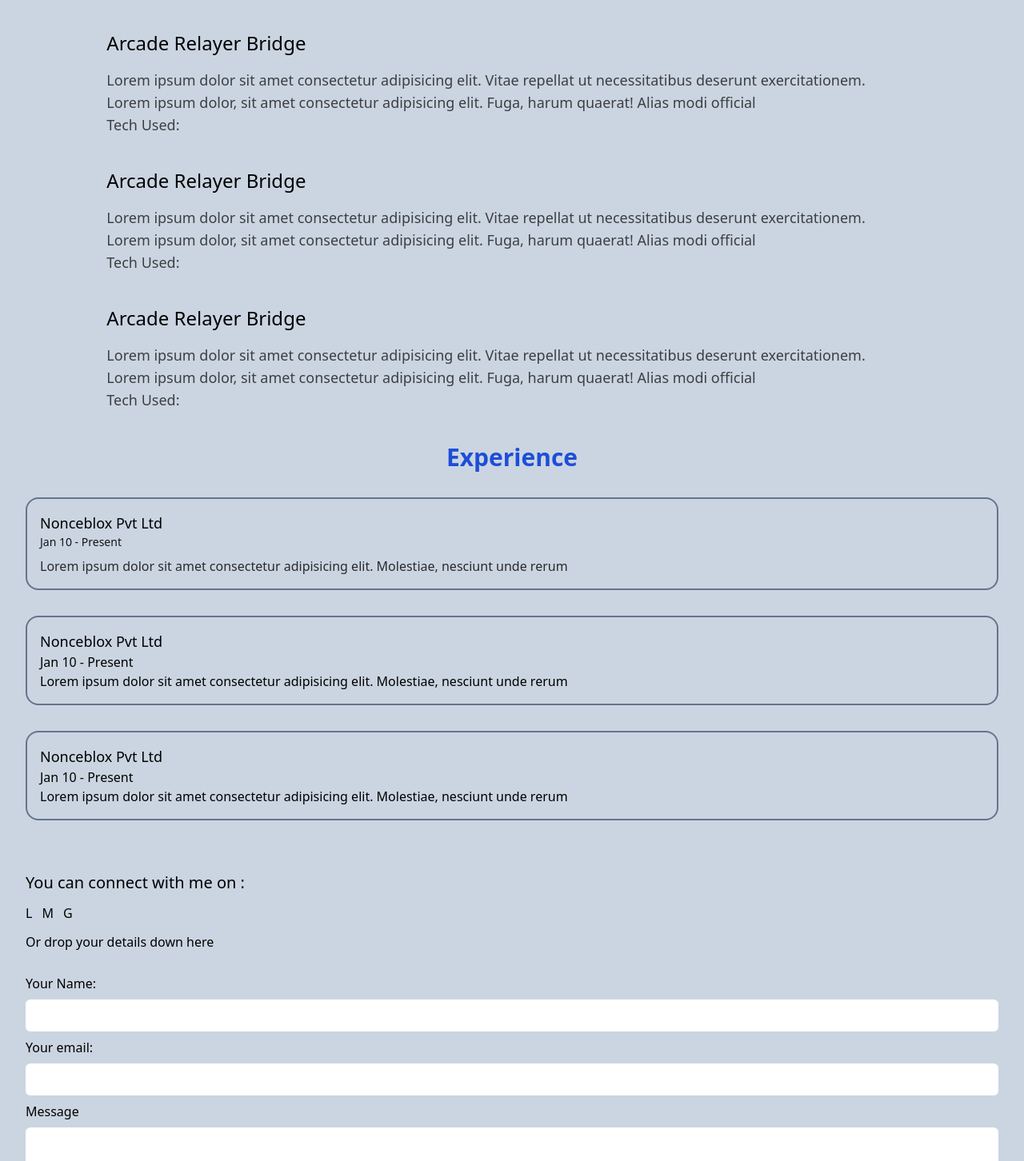
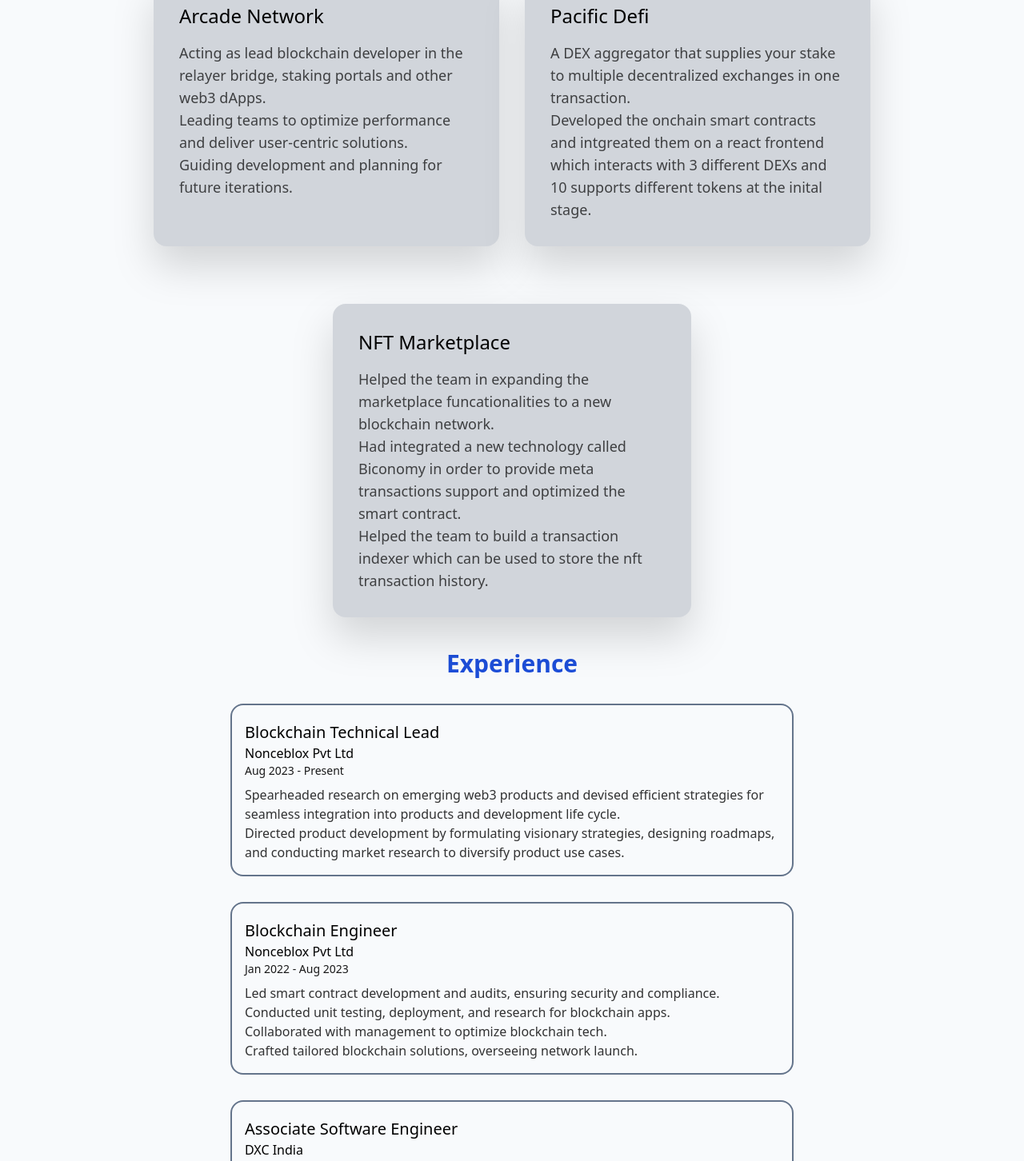
Before and after one commit to jveer634/jveer634, a React (Vite) app: page / in a window 1280 px wide. Shown: the part 1180-2632 px from the top of the page at 80% size. Built offline with nearby package versions, Linux system fonts and the light colour scheme.

Commit message:
edit: added original content

```diff
--- a/src/App.tsx
+++ b/src/App.tsx
@@ -1,17 +1,49 @@
+import { useRef } from "react";
+
 import Programmer from "./assets/programmer.svg";
-import Logo from "./assets/logo.png";
+import Logo from "./assets/logo.svg";
+
+import { BsGithub } from "react-icons/bs";
+import { FiLinkedin } from "react-icons/fi";
+import emailjs from "@emailjs/browser";
+
+import { ToastContainer, toast } from "react-toastify";
+import "react-toastify/dist/ReactToastify.css";
 
 function App() {
+    const form = useRef(null);
+
+    const handleSubmit = async (event: any) => {
+        event.preventDefault();
+        toast
+            .promise(
+                emailjs.sendForm(
+                    "service_rpjqf9d",
+                    "template_8twr1em",
+                    form.current as any,
+                    "0NvkpDqbOT69_JTcZ"
+                ),
+                {
+                    pending: "Sending message...",
+                    success: "Successfully sent",
+                    error: "Facing issues right now. Try again..",
+                }
+            )
+            .then(() => event.target.reset())
+            .catch((error) => console.log(error));
+    };
+
     return (
-        <div className="bg-slate-300 px-8">
-            <div className="min-h-screen">
-                <nav className="sticky leading-10 py-5  flex justify-between ">
+        <div className="bg-slate-50 px-10 md:py-6 ">
+            <ToastContainer limit={2} hideProgressBar={true} />
+            <div className="min-h-screen ">
+                <nav className="sticky leading-10 py-5 text-lg flex justify-between">
                     <h1>
                         <a href="/">
                             <img src={Logo} className=" rounded-full h-10" />
                         </a>
                     </h1>
-                    <ul className="flex ">
+                    <ul className="flex">
                         <li className="hover:text-white hover:bg-blue-800 px-3 rounded-md ">
                             <a href="#projects">Projects</a>
                         </li>
@@ -23,9 +55,8 @@ function App() {
                         </li>
                     </ul>
                 </nav>
-
-                <main className="h-full text-center flex flex-col">
-                    <div className="mt-36 leading-7 w-2/3 mx-auto">
+                <main className="text-center flex flex-col w-2/3 mx-auto max-w-4xl">
+                    <div className="mt-36 leading-7">
                         <h2 className="text-blue-800 text-6xl">Jay Nalam</h2>
                         <p className=" mt-8 opacity-80 text-xl font-thin">
                             A seasoned Blockchain Developer and Tech Lead,
@@ -37,63 +68,71 @@ function App() {
                         </p>
                     </div>
 
-                    <img src={Programmer} className="w-2/3 mx-auto mt-24" />
+                    <img
+                        src={Programmer}
+                        className=" mx-auto mt-24 md:max-w-lg"
+                    />
                 </main>
             </div>
 
-            <div id="projects" className="pb-16">
+            <div id="projects" className="md:py-32 mx-auto max-w-4xl">
                 <h2 className="text-3xl text-center font-semibold pt-7 text-blue-700">
                     Projects
                 </h2>
-                <div className="">
-                    <div className="w-10/12 mx-auto mt-10">
-                        <div className="text-2xl">Arcade Relayer Bridge</div>
+                <div className="grid md:grid-cols-2 gap-6 lg:gap-8">
+                    <div className=" mx-auto mt-10 bg-gray-300 p-8 rounded-2xl drop-shadow-2xl">
+                        <div className="text-2xl">Arcade Network</div>
                         <ul className="text-lg mt-4 leading-7 opacity-70">
                             <li>
-                                Lorem ipsum dolor sit amet consectetur
-                                adipisicing elit. Vitae repellat ut
-                                necessitatibus deserunt exercitationem.
+                                Acting as lead blockchain developer in the
+                                relayer bridge, staking portals and other web3
+                                dApps.
                             </li>
                             <li>
-                                Lorem ipsum dolor, sit amet consectetur
-                                adipisicing elit. Fuga, harum quaerat! Alias
-                                modi official
+                                Leading teams to optimize performance and
+                                deliver user-centric solutions.
                             </li>
-                            <li>Tech Used: </li>
+                            <li>
+                                Guiding development and planning for future
+                                iterations.
+                            </li>
                         </ul>
                     </div>
 
-                    <div className="w-10/12 mx-auto mt-10">
-                        <div className="text-2xl">Arcade Relayer Bridge</div>
+                    <div className="  mx-auto mt-10 bg-gray-300 p-8 rounded-2xl drop-shadow-2xl">
+                        <div className="text-2xl">Pacific Defi</div>
                         <ul className="text-lg mt-4 leading-7 opacity-70">
                             <li>
-                                Lorem ipsum dolor sit amet consectetur
-                                adipisicing elit. Vitae repellat ut
-                                necessitatibus deserunt exercitationem.
+                                A DEX aggregator that supplies your stake to
+                                multiple decentralized exchanges in one
+                                transaction.
                             </li>
                             <li>
-                                Lorem ipsum dolor, sit amet consectetur
-                                adipisicing elit. Fuga, harum quaerat! Alias
-                                modi official
+                                Developed the onchain smart contracts and
+                                intgreated them on a react frontend which
+                                interacts with 3 different DEXs and 10 supports
+                                different tokens at the inital stage.
                             </li>
-                            <li>Tech Used: </li>
                         </ul>
                     </div>
 
-                    <div className="w-10/12 mx-auto mt-10">
-                        <div className="text-2xl">Arcade Relayer Bridge</div>
+                    <div className="  mx-auto mt-10 bg-gray-300 p-8 rounded-2xl drop-shadow-2xl md:col-span-2 md:w-1/2">
+                        <div className="text-2xl">NFT Marketplace</div>
                         <ul className="text-lg mt-4 leading-7 opacity-70">
                             <li>
-                                Lorem ipsum dolor sit amet consectetur
-                                adipisicing elit. Vitae repellat ut
-                                necessitatibus deserunt exercitationem.
+                                Helped the team in expanding the marketplace
+                                funcationalities to a new blockchain network.
                             </li>
                             <li>
-                                Lorem ipsum dolor, sit amet consectetur
-                                adipisicing elit. Fuga, harum quaerat! Alias
-                                modi official
+                                Had integrated a new technology called Biconomy
+                                in order to provide meta transactions support
+                                and optimized the smart contract.
                             </li>
-                            <li>Tech Used: </li>
+                            <li>
+                                Helped the team to build a transaction indexer
+                                which can be used to store the nft transaction
+                                history.
+                            </li>
                         </ul>
                     </div>
                 </div>
@@ -105,81 +144,130 @@ function App() {
                     Experience
                 </h2>
 
-                <div className="mt-8 space-y-8 ">
+                <div className="mt-8 space-y-8 md:px-24">
                     <div className="text-left border-slate-500 p-4 rounded-2xl border-2">
-                        <h4 className="text-lg font-medium ">
-                            Nonceblox Pvt Ltd
-                        </h4>
-                        <h6 className="text-sm opacity-90 font-thin">
-                            Jan 10 - Present
+                        <h3 className="text-xl font-medium mt-1">
+                            Blockchain Technical Lead
+                        </h3>
+                        <h4 className="text-md ">Nonceblox Pvt Ltd</h4>
+                        <h6 className="text-sm opacity-90 ">
+                            Aug 2023 - Present
+                        </h6>
+                        <ul className="mt-2 opacity-80">
+                            <li>
+                                Spearheaded research on emerging web3 products
+                                and devised efficient strategies for seamless
+                                integration into products and development life
+                                cycle.
+                            </li>
+                            <li>
+                                Directed product development by formulating
+                                visionary strategies, designing roadmaps, and
+                                conducting market research to diversify product
+                                use cases.
+                            </li>
+                        </ul>
+                    </div>
+                    <div className="text-left border-slate-500 p-4 rounded-2xl border-2">
+                        <h3 className="text-xl font-medium mt-1">
+                            Blockchain Engineer
+                        </h3>
+                        <h4 className="text-md ">Nonceblox Pvt Ltd</h4>
+                        <h6 className="text-sm opacity-90">
+                            Jan 2022 - Aug 2023
+                        </h6>
+                        <ul className="mt-2 opacity-80">
+                            <li>
+                                Led smart contract development and audits,
+                                ensuring security and compliance.
+                            </li>
+                            <li>
+                                Conducted unit testing, deployment, and research
+                                for blockchain apps.
+                            </li>
+                            <li>
+                                Collaborated with management to optimize
+                                blockchain tech.
+                            </li>
+
+                            <li>
+                                Crafted tailored blockchain solutions,
+                                overseeing network launch.
+                            </li>
+                        </ul>
+                    </div>
+                    <div className="text-left border-slate-500 p-4 rounded-2xl border-2">
+                        <h3 className="text-xl font-medium mt-1">
+                            Associate Software Engineer
+                        </h3>
+                        <h4 className="text-md ">DXC India</h4>
+                        <h6 className="text-sm opacity-90">
+                            Jul 2021 - Jan 2022
                         </h6>
                         <p className="mt-2 opacity-80">
-                            Lorem ipsum dolor sit amet consectetur adipisicing
-                            elit. Molestiae, nesciunt unde rerum
-                        </p>
-                    </div>
-                    <div className="text-left border-slate-500 p-4 rounded-2xl border-2">
-                        <h4 className="text-lg font-medium ">
-                            Nonceblox Pvt Ltd
-                        </h4>
-                        <h6>Jan 10 - Present</h6>
-                        <p>
-                            Lorem ipsum dolor sit amet consectetur adipisicing
-                            elit. Molestiae, nesciunt unde rerum
-                        </p>
-                    </div>
-                    <div className="text-left border-slate-500 p-4 rounded-2xl border-2">
-                        <h4 className="text-lg font-medium ">
-                            Nonceblox Pvt Ltd
-                        </h4>
-                        <h6>Jan 10 - Present</h6>
-                        <p>
-                            Lorem ipsum dolor sit amet consectetur adipisicing
-                            elit. Molestiae, nesciunt unde rerum
+                            As an Associate Software Engineer, I worked with
+                            enterprise tools like Nagios. My role involves
+                            working with legacy software and languages. I
+                            collaborated with the team to design, implement, and
+                            troubleshoot the issues happening in the network
+                            pipeline, contributing to efficient and reliable
+                            operations
                         </p>
                     </div>
                 </div>
             </div>
 
-            <div className="space-y-3" id="contact">
+            <div
+                className="space-y-3 mt-12 md:mt-0 mx-auto max-w-4xl"
+                id="contact"
+            >
                 <h4 className="text-xl">You can connect with me on : </h4>
-                <ul className="my-2 flex gap-3">
-                    <li>
-                        <a href="#">L</a>
-                    </li>
-                    <li>
-                        <a href="#">M</a>
-                    </li>
-                    <li>
-                        <a href="#">G</a>
-                    </li>
-                </ul>
+                <div className="my-1 flex gap-5">
+                    <a
+                        href="https://www.linkedin.com/in/jveernalam/"
+                        className="text-lg py-2 "
+                    >
+                        <FiLinkedin size={28} />
+                        LinkedIn
+                    </a>
+
+                    <a
+                        href="https://www.github.com/jveer634/"
+                        className="text-lg py-2"
+                    >
+                        <BsGithub size={28} /> Github
+                    </a>
+                </div>
                 <p className="font-medium">Or drop your details down here</p>
 
-                <form method="post" className="flex flex-col py-2">
+                <form
+                    ref={form}
+                    onSubmit={handleSubmit}
+                    className="flex flex-col py-2"
+                >
                     <label htmlFor="name" className="py-2">
                         Your Name:
                     </label>
                     <input
                         type="text"
-                        name="name"
+                        name="user_name"
                         id="name"
-                        className="py-2 rounded-md"
+                        className="p-3 rounded-md"
                     />
                     <label htmlFor="email" className="py-2">
-                        Your email:{" "}
+                        Your email: &nbsp;
                     </label>
                     <input
                         type="email"
-                        name="email"
+                        name="user_email"
                         id="email"
-                        className="py-2 rounded-md"
+                        className="p-3 rounded-md"
                     />
                     <label htmlFor="message" className="py-2">
                         Message
                     </label>
                     <textarea
-                        className="py-2 rounded-md"
+                        className="p-3 rounded-md"
                         name="message"
                         id="message"
                         cols={30}
@@ -187,7 +275,7 @@ function App() {
                     ></textarea>
                     <button
                         type="submit"
-                        className="py-2 mt-6 mb-12 bg-blue-800 text-white "
+                        className="p-3 mt-6 mb-12 bg-blue-800 text-white "
                     >
                         Submit
                     </button>
```
